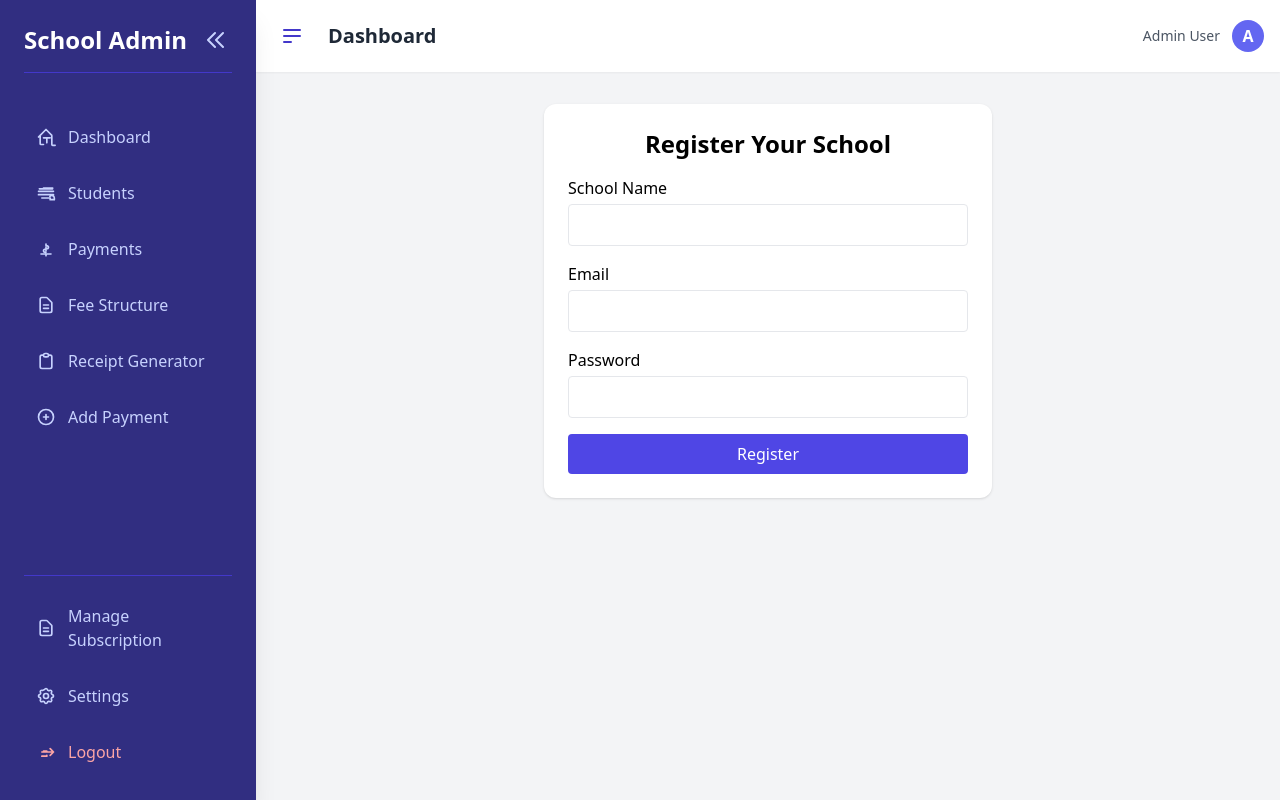
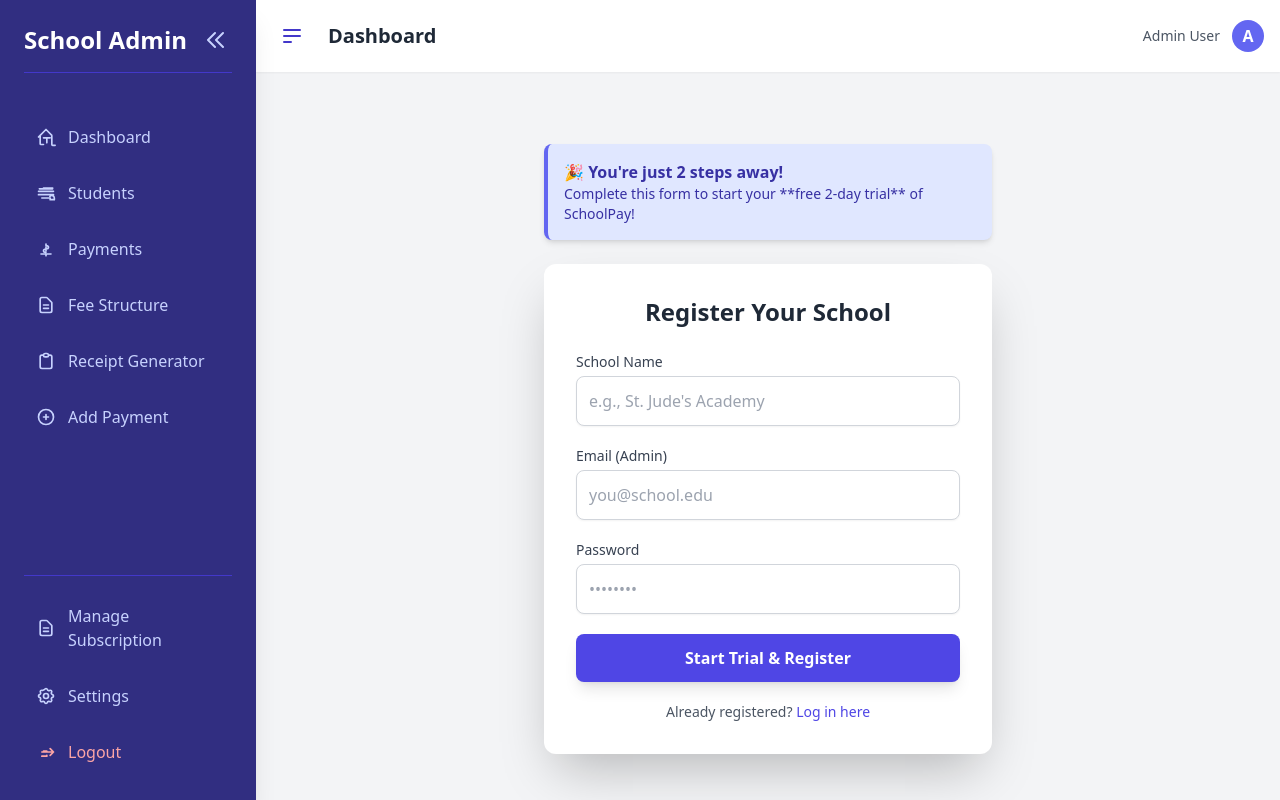
Before and after one commit to winter0019/school_pay, a Flask app: page /register in a window 1280 px wide. Run offline with Flask 3, Linux system fonts and the light colour scheme; some libraries are stand-ins or nearby versions.

Commit message:
Update register.html

```diff
--- a/templates/register.html
+++ b/templates/register.html
@@ -1,22 +1,48 @@
 {% extends "layout.html" %}
 {% block title %}Register - SchoolPay{% endblock %}
 {% block content %}
-<div class="max-w-md mx-auto bg-white shadow rounded-xl p-6">
-  <h2 class="text-2xl font-bold mb-4 text-center">Register Your School</h2>
-  <form method="POST">
-    <div class="mb-4">
-      <label>School Name</label>
-      <input type="text" name="school_name" required class="w-full border rounded p-2 mt-1">
+<div class="max-w-md mx-auto mt-20 sm:mt-10">
+
+    <!-- CONVERSION IMPROVEMENT: Onboarding Banner -->
+    <!-- This banner reassures users and highlights the immediate value (free trial) -->
+    <div class="bg-indigo-100 border-l-4 border-indigo-500 text-indigo-800 p-4 mb-6 rounded-lg shadow-md" role="alert">
+        <p class="font-bold">🎉 You're just 2 steps away!</p>
+        <p class="text-sm">Complete this form to start your **free 2-day trial** of SchoolPay!</p>
     </div>
-    <div class="mb-4">
-      <label>Email</label>
-      <input type="email" name="email" required class="w-full border rounded p-2 mt-1">
+
+    <div class="bg-white shadow-2xl rounded-xl p-6 sm:p-8">
+        <h2 class="text-2xl font-extrabold mb-6 text-center text-gray-800">Register Your School</h2>
+
+        <form method="POST" class="space-y-5">
+            <div class="mb-4">
+                <label for="school_name" class="block text-sm font-medium text-gray-700">School Name</label>
+                <input type="text" id="school_name" name="school_name" required
+                       class="w-full border border-gray-300 rounded-lg p-3 mt-1 focus:ring-indigo-500 focus:border-indigo-500 transition duration-150 shadow-sm"
+                       placeholder="e.g., St. Jude's Academy">
+            </div>
+
+            <div class="mb-4">
+                <label for="email" class="block text-sm font-medium text-gray-700">Email (Admin)</label>
+                <input type="email" id="email" name="email" required
+                       class="w-full border border-gray-300 rounded-lg p-3 mt-1 focus:ring-indigo-500 focus:border-indigo-500 transition duration-150 shadow-sm"
+                       placeholder="you@school.edu">
+            </div>
+
+            <div class="mb-4">
+                <label for="password" class="block text-sm font-medium text-gray-700">Password</label>
+                <input type="password" id="password" name="password" required
+                       class="w-full border border-gray-300 rounded-lg p-3 mt-1 focus:ring-indigo-500 focus:border-indigo-500 transition duration-150 shadow-sm"
+                       placeholder="••••••••">
+            </div>
+
+            <button type="submit" class="w-full bg-indigo-600 text-white font-semibold py-3 rounded-lg hover:bg-indigo-700 transition duration-200 shadow-lg">
+                Start Trial & Register
+            </button>
+
+            <p class="text-center text-sm text-gray-600 mt-4">
+                Already registered? <a href="{{ url_for('login') }}" class="text-indigo-600 hover:text-indigo-800 font-medium">Log in here</a>
+            </p>
+        </form>
     </div>
-    <div class="mb-4">
-      <label>Password</label>
-      <input type="password" name="password" required class="w-full border rounded p-2 mt-1">
-    </div>
-    <button class="w-full bg-indigo-600 text-white py-2 rounded hover:bg-indigo-700">Register</button>
-  </form>
 </div>
 {% endblock %}
```
